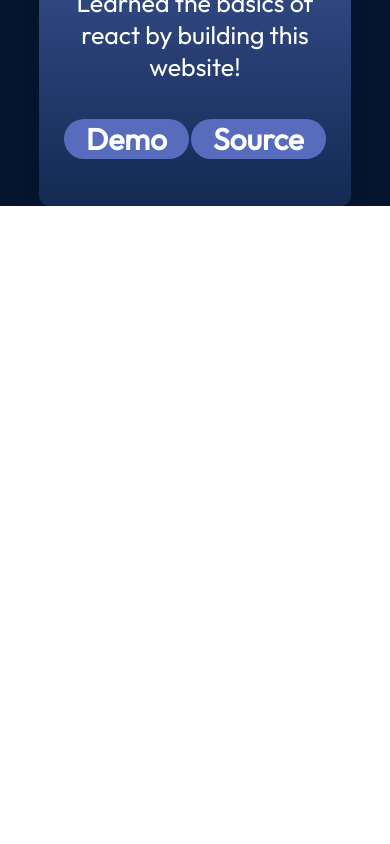
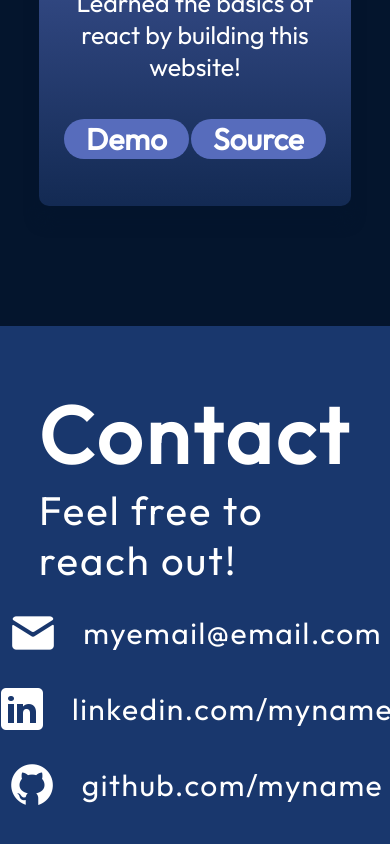
Before and after one commit to playhavoc/MyPortfolio, a React (Vite) app: page / in a window 390 px wide. Shown: the part 6493-7337 px from the top of the page. Before the commit the page ends 6699 px from the top, so only its background shows below. Built offline with nearby package versions, Linux system fonts and the light colour scheme.

Commit message:
feat: added the footer

```diff
--- a/src/App.jsx
+++ b/src/App.jsx
@@ -1,5 +1,6 @@
 import styles from "./App.module.css";
 import { About } from "./components/About/About";
+import { Contact } from "./components/Contact/Contact";
 import { Experience } from "./components/Experience/Experience";
 import { Hero } from "./components/Me/Hero";
 import { Projects } from "./components/Projects/Projects";
@@ -15,6 +16,7 @@
       <Skills />
       <Experience />
       <Projects />
+      <Contact />
     </div>
   );
 }
--- /dev/null
+++ b/src/components/Contact/Contact.jsx
@@ -0,0 +1,33 @@
+// eslint-disable-next-line no-unused-vars
+import React from "react";
+
+import styles from "./Contact.module.css";
+import { getImageUrl } from "../../utils";
+
+export const Contact = () => {
+  return (
+    <footer id="contact" className={styles.container}>
+      <div className={styles.text}>
+        <h2>Contact</h2>
+        <p>Feel free to reach out!</p>
+      </div>
+      <ul className={styles.links}>
+        <li className={styles.link}>
+          <img src={getImageUrl("Contact/emailIcon.png")} alt="Email icon" />
+          <a href="mailto:myemail@email.com">myemail@email.com</a>
+        </li>
+        <li className={styles.link}>
+          <img
+            src={getImageUrl("Contact/linkedinIcon.png")}
+            alt="LinkedIn icon"
+          />
+          <a href="https://www.linkedin.com/myname">linkedin.com/myname</a>
+        </li>
+        <li className={styles.link}>
+          <img src={getImageUrl("Contact/githubIcon.png")} alt="Github icon" />
+          <a href="https://www.github.com/myname">github.com/myname</a>
+        </li>
+      </ul>
+    </footer>
+  );
+};
--- /dev/null
+++ b/src/components/Contact/Contact.module.css
@@ -0,0 +1,64 @@
+@import "../../vars.css";
+
+.container {
+  color: var(--color-text);
+  margin-top: 120px;
+  background-color: var(--color-secondary);
+  display: flex;
+  flex-direction: row;
+  justify-content: space-evenly;
+  width: 100vw;
+  padding: 58px 10%;
+  gap: 10px;
+}
+
+.text h2 {
+  font-size: 80px;
+  font-weight: 700;
+  letter-spacing: 4px;
+}
+
+.text p {
+  font-size: 40px;
+  font-weight: 400;
+  letter-spacing: 2px;
+}
+
+.links {
+  display: flex;
+  flex-direction: column;
+  align-items: flex-start;
+  list-style: none;
+  gap: 26px;
+}
+
+.link {
+  display: flex;
+  align-items: center;
+  gap: 25px;
+}
+
+.link a {
+  color: var(--color-text);
+  text-decoration: none;
+  font-size: 30px;
+  font-weight: 400;
+  letter-spacing: 1.5px;
+}
+
+@media screen and (max-width: 830px) {
+  .container {
+    flex-direction: column;
+    gap: 23px;
+  }
+
+  .text {
+    display: flex;
+    flex-direction: column;
+    align-items: center;
+  }
+
+  .links {
+    align-items: center;
+  }
+}
```
